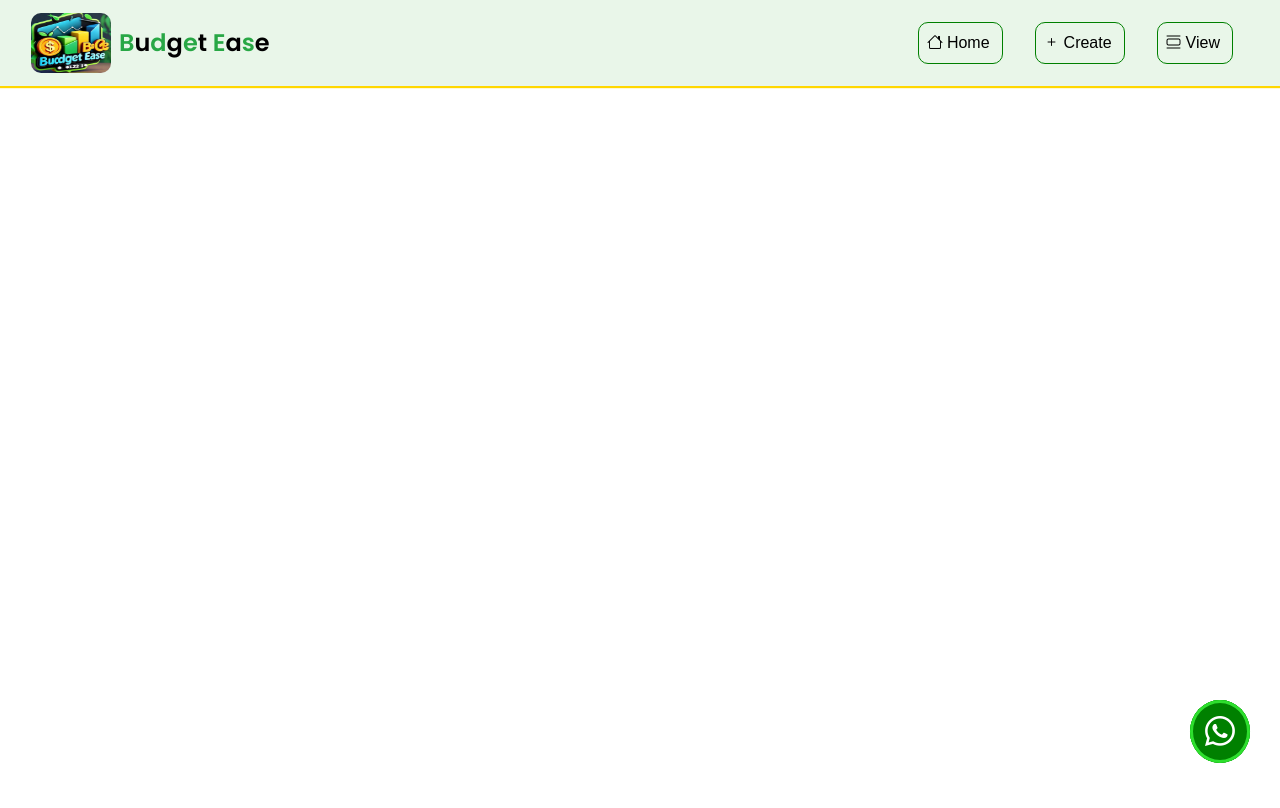
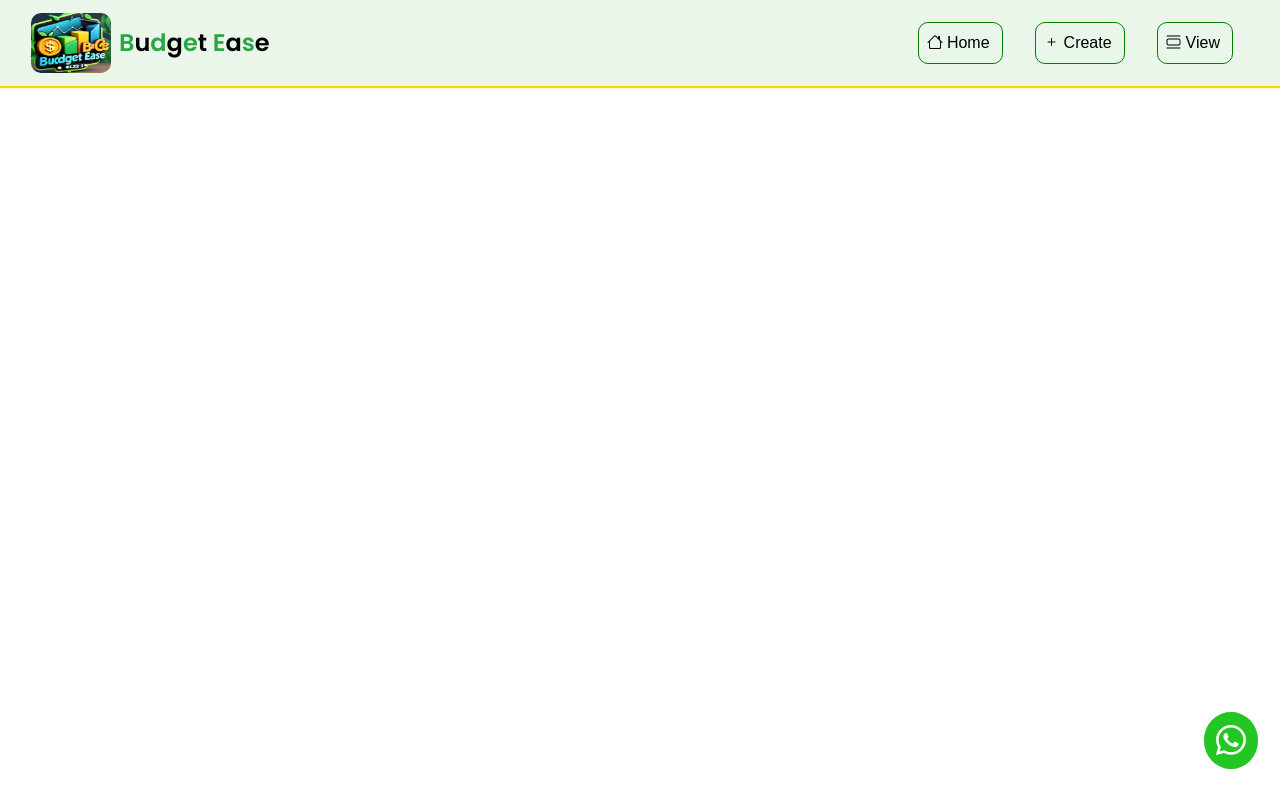
Before and after one commit to Oluwamaya/BudgetFrontend, an Angular app: page /footer in a window 1280 px wide. Shown: the top 808 px of the page. Built offline with nearby package versions, Linux system fonts and the light colour scheme.

Commit message:
lets just keep the flow

```diff
--- a/src/app/files/footer/footer.component.css
+++ b/src/app/files/footer/footer.component.css
@@ -56,8 +56,8 @@ body {
 }
 .noq{
   position: fixed !important;
-  right: 10px;
-  bottom: 10px;
+  right: 2px;
+  bottom: 1px;
   padding: 20px;
 
 }
@@ -65,8 +65,8 @@ body {
   /* color: green; */
   border-radius: 100%;
   padding:12px;
-  border: 3px solid rgb(46, 223, 46);
-   background-color: green;
+  /* border: 3px solid rgb(46, 223, 46); */
+   background-color: rgba(26, 195, 26, 0.785);
 
   font-size: 30px;
   color: white;
```
